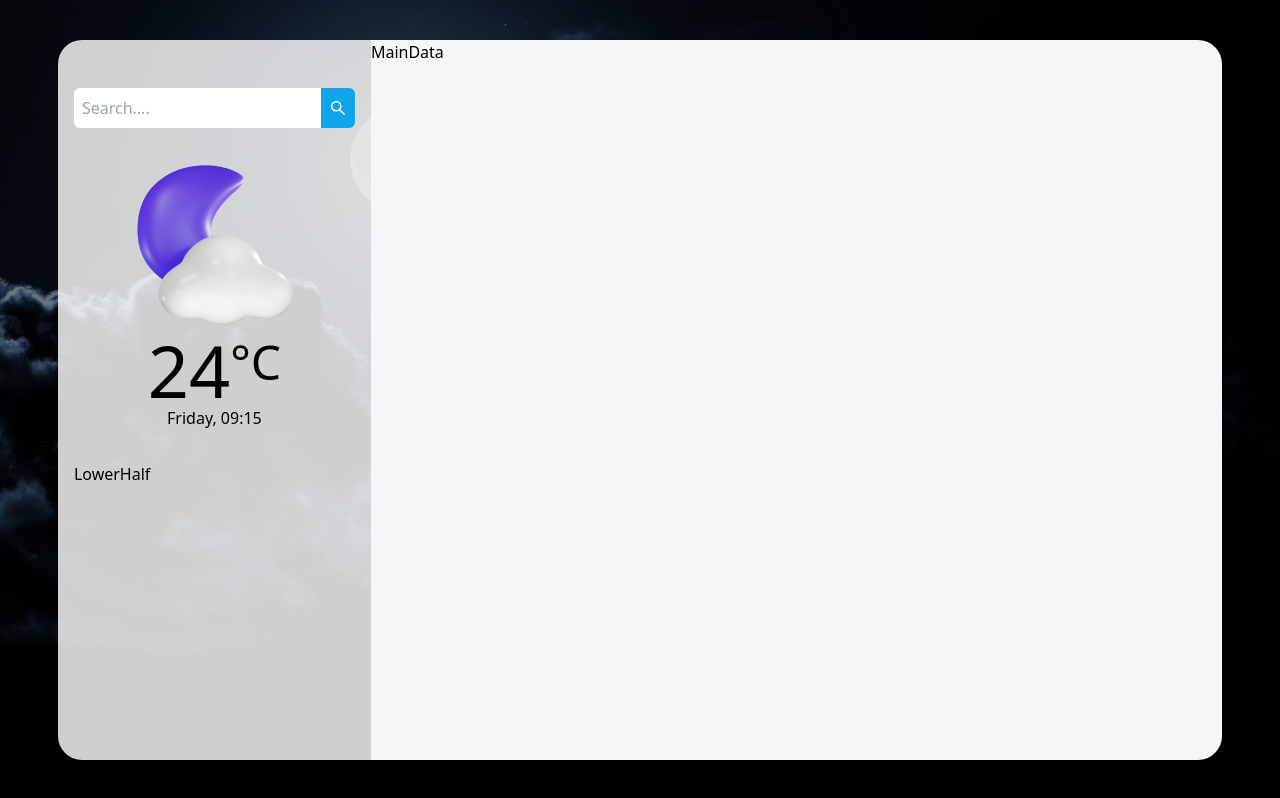
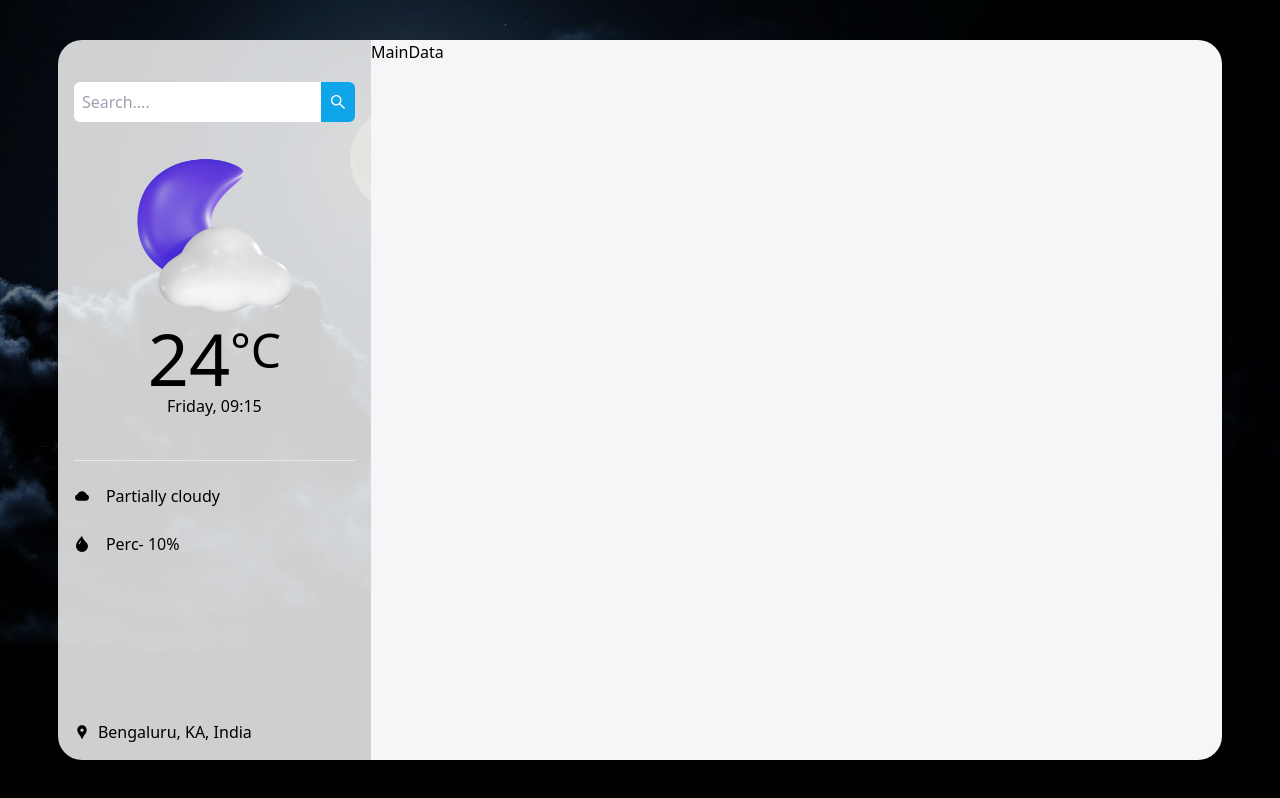
Before and after one commit to Priyankaadev/where_weather, a React (Vite) app: page / in a window 1280 px wide. Built offline with nearby package versions, Linux system fonts and the light colour scheme.

Commit message:
added lower and upper half

```diff
--- a/src/Components/Sidebar/LowerHalf.tsx
+++ b/src/Components/Sidebar/LowerHalf.tsx
@@ -1,8 +1,36 @@
-function LowerHalf(){
-return(
-   <div  className="h-[50%] w-full p-4">
-   LowerHalf
-   </div>
-)
+import { AiFillCloud } from "react-icons/ai";
+import { BsDropletFill } from "react-icons/bs";
+import { MdLocationPin } from "react-icons/md";
+
+function LowerHalf() {
+    return (
+        <div className="h-[50%] w-full p-4 flex flex-col justify-between">
+            <div className="flex flex-col">
+                {/* precipitation */}
+                <div className="flex items-center gap-4 my-2">
+                    <div>
+                        <AiFillCloud />
+                    </div>
+                    <div>
+                        Partially cloudy
+                    </div>
+                </div>
+                <div className="flex items-center gap-4 my-4">
+                    <div>
+                        <BsDropletFill />
+                    </div>
+                    <div>
+                        Perc- 10%
+                    </div>
+
+                </div>
+            </div>
+            <div className="flex gap-2 items-center">
+                {/* location */}
+                <div><MdLocationPin /></div>
+                <div>Bengaluru, KA, India</div>
+            </div>
+        </div>
+    )
 }
 export default LowerHalf;
--- a/src/Components/Sidebar/Sidebar.tsx
+++ b/src/Components/Sidebar/Sidebar.tsx
@@ -6,6 +6,9 @@
         <div className="basis-[20%] flex flex-col items-center text-black h-full justify-center rounded-bl-3xl rounded-tl-3xl" style={{background: 'rgba(255,255,255,0.81'}}>
 
         <UpperHalf />
+       <div className="h-[1px] w-[90%] bg-[#e9ecef] mt-8 rounded-md">
+
+       </div>
         <LowerHalf />
 
         </div>
```
